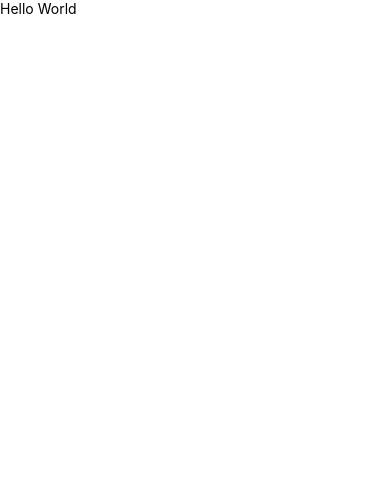
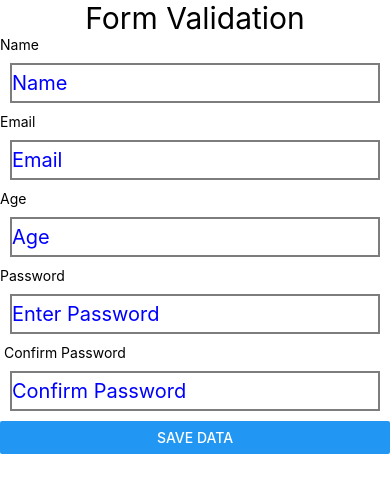
Before and after one commit to vinay096/firstProject, a React Native app: screen / in a window 390 px wide. Shown: the top 492 px of the page. Built offline with nearby package versions, Linux system fonts and the light colour scheme.

Commit message:
add validation to a form

```diff
--- a/App.tsx
+++ b/App.tsx
@@ -7,13 +7,12 @@
 
 import React from 'react';
 import {SafeAreaView, Text, View} from 'react-native';
+import ValidationForm from './src/components/ValidationForm';
 
 function App(): JSX.Element {
   return (
     <SafeAreaView style={{flex: 1}}>
-      <View>
-        <Text>Hello World</Text>
-      </View>
+      <ValidationForm />
     </SafeAreaView>
   );
 }
--- /dev/null
+++ b/src/components/ValidationForm.tsx
@@ -0,0 +1,152 @@
+// posting variable data to API using POST method
+
+import React, {useState} from 'react';
+import {
+  Button,
+  ScrollView,
+  StyleSheet,
+  Text,
+  TextInput,
+  View,
+} from 'react-native';
+import extStyle from '../styles/extStyle';
+
+interface User {
+  name: string;
+  email: string;
+  age: string;
+  password: string;
+}
+
+const ValidationForm = () => {
+  const [data, setData] = useState<User>({
+    name: '',
+    email: '',
+    age: '',
+    password: '',
+  });
+  const [cpassword, setCPassword] = useState('');
+
+  const [nameError, setNameError] = useState(false);
+  const [emailError, setEmailError] = useState(false);
+  const [ageError, setAgeError] = useState(false);
+  const [passwordError, setPasswordError] = useState(false);
+  const [cpasswordError, setCPasswordError] = useState(false);
+
+  const saveData = () => {
+    {
+      data.name === '' ? setNameError(true) : setNameError(false);
+    }
+    {
+      data.email === '' ? setEmailError(true) : setEmailError(false);
+    }
+    {
+      data.age === '' ? setAgeError(true) : setAgeError(false);
+    }
+    {
+      data.password === '' ? setPasswordError(true) : setPasswordError(false);
+    }
+    {
+      cpassword !== data.password
+        ? setCPasswordError(true)
+        : setCPasswordError(false);
+    }
+
+    if (
+      !data.name ||
+      !data.email ||
+      !data.age ||
+      !data.password ||
+      !(cpassword === data.password)
+    ) {
+      return false;
+    }
+
+    const newUser: User = {
+      name: data.name,
+      email: data.email,
+      age: data.age,
+      password: data.password,
+    };
+
+    console.warn(newUser);
+    setData({name: '', email: '', age: '', password: ''});
+    setCPassword('');
+  };
+  return (
+    <ScrollView>
+      <Text style={styles.main}>Form Validation</Text>
+      <Text>Name</Text>
+      <TextInput
+        style={extStyle.inputTextStyle}
+        placeholder="Name"
+        value={data.name}
+        onChangeText={text => setData({...data, name: text})}
+      />
+      {nameError ? (
+        <Text style={styles.error}>Please enter your name</Text>
+      ) : null}
+
+      <Text>Email</Text>
+      <TextInput
+        style={extStyle.inputTextStyle}
+        placeholder="Email"
+        value={data.email}
+        onChangeText={text => setData({...data, email: text})}
+      />
+      {emailError ? (
+        <Text style={styles.error}>Please enter your email</Text>
+      ) : null}
+
+      <Text>Age</Text>
+      <TextInput
+        style={extStyle.inputTextStyle}
+        placeholder="Age"
+        value={data.age}
+        onChangeText={text => setData({...data, age: text})}
+        keyboardType="numeric"
+      />
+      {ageError ? (
+        <Text style={styles.error}>Please enter your age</Text>
+      ) : null}
+
+      <Text>Password</Text>
+      <TextInput
+        secureTextEntry={true}
+        style={extStyle.inputTextStyle}
+        placeholder="Enter Password"
+        value={data.password}
+        onChangeText={text => setData({...data, password: text})}
+      />
+      {passwordError ? (
+        <Text style={styles.error}>please enter a password</Text>
+      ) : null}
+
+      <Text> Confirm Password</Text>
+      <TextInput
+        secureTextEntry={true}
+        style={extStyle.inputTextStyle}
+        placeholder="Confirm Password"
+        value={cpassword}
+        onChangeText={text => setCPassword(text)}
+      />
+      {cpasswordError ? (
+        <Text style={styles.error}>password doesn't match</Text>
+      ) : null}
+
+      <Button title="Save Data" onPress={saveData} />
+    </ScrollView>
+  );
+};
+
+const styles = StyleSheet.create({
+  error: {
+    color: 'red',
+    marginLeft: 10,
+  },
+  main: {
+    fontSize: 30,
+    textAlign: 'center',
+  },
+});
+export default ValidationForm;
--- /dev/null
+++ b/src/styles/extStyle.ts
@@ -0,0 +1,35 @@
+import {StyleSheet} from 'react-native';
+
+const extStyle = StyleSheet.create({
+  fill: {
+    flex: 1,
+  },
+  textStyle: {
+    color: 'blue',
+    borderWidth: 2,
+    borderColor: 'pink',
+    fontSize: 27,
+    height: 70,
+    textAlign: 'center',
+    textAlignVertical: 'center',
+    marginEnd: 10,
+    marginTop: 10,
+    marginBottom: 10,
+    marginStart: 10,
+    backgroundColor: 'lightblue',
+  },
+
+  inputTextStyle: {
+    color: 'blue',
+    borderWidth: 2,
+    borderColor: '#7D7D7D',
+    fontSize: 20,
+    height: 40,
+    textAlignVertical: 'center',
+    marginEnd: 10,
+    marginTop: 10,
+    marginBottom: 10,
+    marginStart: 10,
+  },
+});
+export default extStyle;
```
